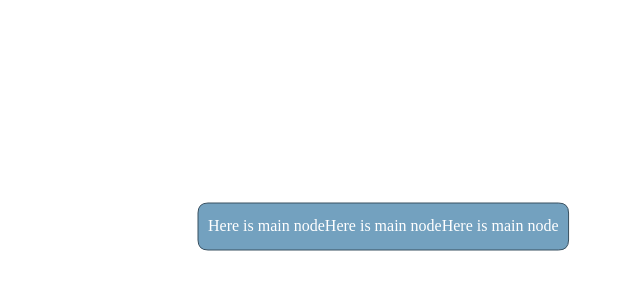
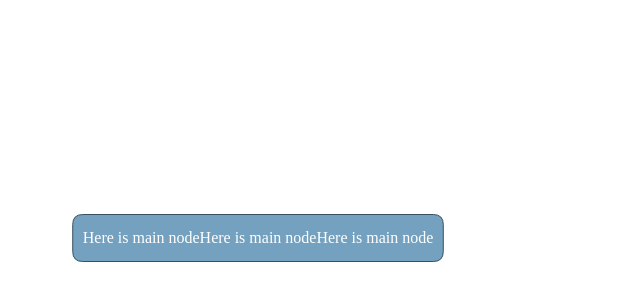
Before and after one commit to yaowang908/CE-Mindmap, a React app: page / in a window 1280 px wide. Shown: the part 172-472 px from the top of the page, without its empty margins (382-1022 px from the left). Built offline with nearby package versions, Linux system fonts and the light colour scheme.

Commit message:
finished main node

```diff
--- a/assets/app.scss
+++ b/assets/app.scss
@@ -4,6 +4,7 @@ body{
     height: 100%;
     margin: 0;
     padding: 0;
+    overflow: hidden;
     #root{
         width: 100%;
         height: 100%;
--- a/src/Components/Node.jsx
+++ b/src/Components/Node.jsx
@@ -54,17 +54,17 @@ export default class Node extends Component {
 
     componentDidMount() {
 
-        // let bbox = this.nodeText.current.getBBox();
-        // let textWidth = bbox.width;
-        // let textHeight = bbox.height;
         if(this.nodeText.current) {
+            //adjust path width to text width
             let bbox = this.nodeText.current.getBBox();
             let textWidth = bbox.width;
             let textHeight = bbox.height;
             this.setState({
                 width: textWidth,
                 height: textHeight+10,
-                // transform: ` translate(-${textWidth / 2} -${(textHeight/2)})`
+                transform: `
+                            translate(-${textWidth / 2} -${(textHeight + 10)/ 2})
+                            `
             });
         }
 
@@ -78,7 +78,6 @@ export default class Node extends Component {
                     fill={this.state.fillColor}
                     stroke={this.state.strokeColor}
                     ref={this.nodeBG}
-                    //TODO: adjusting path width to text width
                 />
                 <g transform={`translate(${this.state.startX},${this.state.startY + this.state.height+ 10})`}
                    fill={this.state.textColor} ref={this.textHolder}
```
